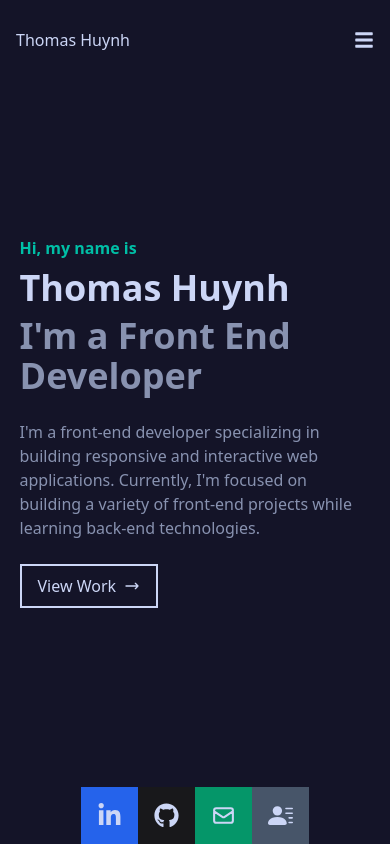
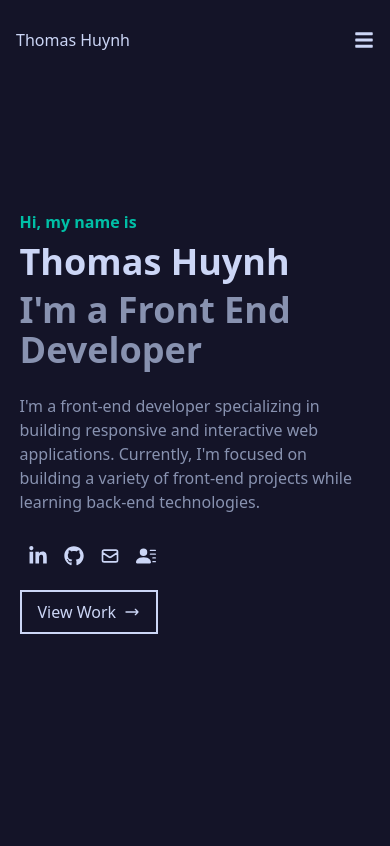
Before and after one commit to thomasthuynh/personal-portfolio, a React (Vite) app: page / in a window 390 px wide. Shown: the top 846 px of the page. Built offline with nearby package versions, Linux system fonts and the light colour scheme.

Commit message:
Updated Home component to display small social icons on smaller screen widths

```diff
--- a/src/App.jsx
+++ b/src/App.jsx
@@ -1,11 +1,13 @@
 import Nav from "./components/Nav"
 import Home from "./components/Home";
+import About from "./components/About";
 
 function App() {
   return (
     <div>
       <Nav />
       <Home />
+      <About />
     </div>
   );
 }
--- /dev/null
+++ b/src/components/About.jsx
@@ -0,0 +1,13 @@
+import React from "react";
+
+const About = () => {
+  return (
+    <section className="h-screen w-full bg-primary">
+      <div className="h-full flex justify-center items-center text-white">
+        <h2 className="text-4xl">About <span className="text-neon">Me</span></h2>
+      </div>
+    </section>
+  );
+};
+
+export default About;
--- a/src/components/Home.jsx
+++ b/src/components/Home.jsx
@@ -19,6 +19,44 @@ const Home = () => {
           interactive web applications. Currently, I'm focused on building a
           variety of front-end projects while learning back-end technologies.
         </p>
+        <ul className="flex pb-4 text-white xl:hidden">
+          <li>
+            <a
+              href="https://www.linkedin.com/in/thomasthuynh/"
+              target="_blank"
+              className="hover:text-neon flex p-2 duration-150 hover:scale-110"
+            >
+              <FaLinkedinIn size={20} />
+            </a>
+          </li>
+          <li>
+            <a
+              href="https://github.com/thomasthuynh"
+              target="_blank"
+              className="hover:text-neon flex p-2 duration-150 hover:scale-110"
+            >
+              <FaGithub size={20} />
+            </a>
+          </li>
+          <li>
+            <a
+              href="https://www.linkedin.com/in/thomasthuynh/"
+              target="_blank"
+              className="hover:text-neon flex p-2 duration-150 hover:scale-110"
+            >
+              <HiOutlineMail size={20} />
+            </a>
+          </li>
+          <li>
+            <a
+              href=""
+              target="_blank"
+              className="hover:text-neon flex p-2 duration-150 hover:scale-110"
+            >
+              <BsFillPersonLinesFill size={20} />
+            </a>
+          </li>
+        </ul>
         <button className="hover:bg-neon hover:border-neon group flex items-center self-start border-2 border-white px-4 py-2 text-white duration-300">
           View Work
           <span className="ml-2 duration-300 group-hover:rotate-90">
@@ -27,16 +65,16 @@ const Home = () => {
         </button>
       </div>
 
-      <div className="xs:bottom-4 xs:left-0 xs:translate-x-0 absolute bottom-0 left-1/2 -translate-x-1/2 xl:bottom-1/2 xl:translate-y-1/2">
-        <ul className="xs:flex-col flex text-white">
+      <div className="absolute bottom-1/2 left-0 hidden translate-y-1/2 xl:flex">
+        <ul className="flex flex-col text-white">
           <li>
             <a
               href="https://www.linkedin.com/in/thomasthuynh/"
               target="_blank"
-              className="xs:translate-x-[-75px] xs:hover:translate-x-0 flex justify-between bg-blue-600 p-4 duration-300"
+              className="flex translate-x-[-75px] justify-between bg-blue-600 p-4 duration-300 hover:translate-x-0"
             >
-              <p className="xs:flex hidden">LinkedIn</p>
-              <span className="xs:ml-4">
+              <p>LinkedIn</p>
+              <span className="ml-4">
                 <FaLinkedinIn size={25} />
               </span>
             </a>
@@ -45,10 +83,10 @@ const Home = () => {
             <a
               href="https://github.com/thomasthuynh"
               target="_blank"
-              className="xs:translate-x-[-75px] xs:hover:translate-x-0 flex justify-between bg-zinc-900 p-4 duration-300"
+              className="flex translate-x-[-75px] justify-between bg-zinc-900 p-4 duration-300 hover:translate-x-0"
             >
-              <p className="xs:flex hidden">Github</p>
-              <span className="xs:ml-4">
+              <p>Github</p>
+              <span className="ml-4">
                 <FaGithub size={25} />
               </span>
             </a>
@@ -56,10 +94,10 @@ const Home = () => {
           <li>
             <a
               href="mailto:thomas_tth@live.com"
-              className="xs:translate-x-[-75px] xs:hover:translate-x-0 flex justify-between bg-emerald-600 p-4 duration-300"
+              className="flex translate-x-[-75px] justify-between bg-emerald-600 p-4 duration-300 hover:translate-x-0"
             >
-              <p className="xs:flex hidden">Email</p>
-              <span className="xs:ml-4">
+              <p>Email</p>
+              <span className="ml-4">
                 <HiOutlineMail size={25} />
               </span>
             </a>
@@ -67,10 +105,10 @@ const Home = () => {
           <li>
             <a
               href="mailto:thomas_tth@live.com"
-              className="xs:translate-x-[-75px] xs:hover:translate-x-0 flex justify-between bg-slate-600 p-4 duration-300"
+              className="flex translate-x-[-75px] justify-between bg-slate-600 p-4 duration-300 hover:translate-x-0"
             >
-              <p className="xs:flex hidden">Resume</p>
-              <span className="xs:ml-4">
+              <p>Resume</p>
+              <span className="ml-4">
                 <BsFillPersonLinesFill size={25} />
               </span>
             </a>
```
